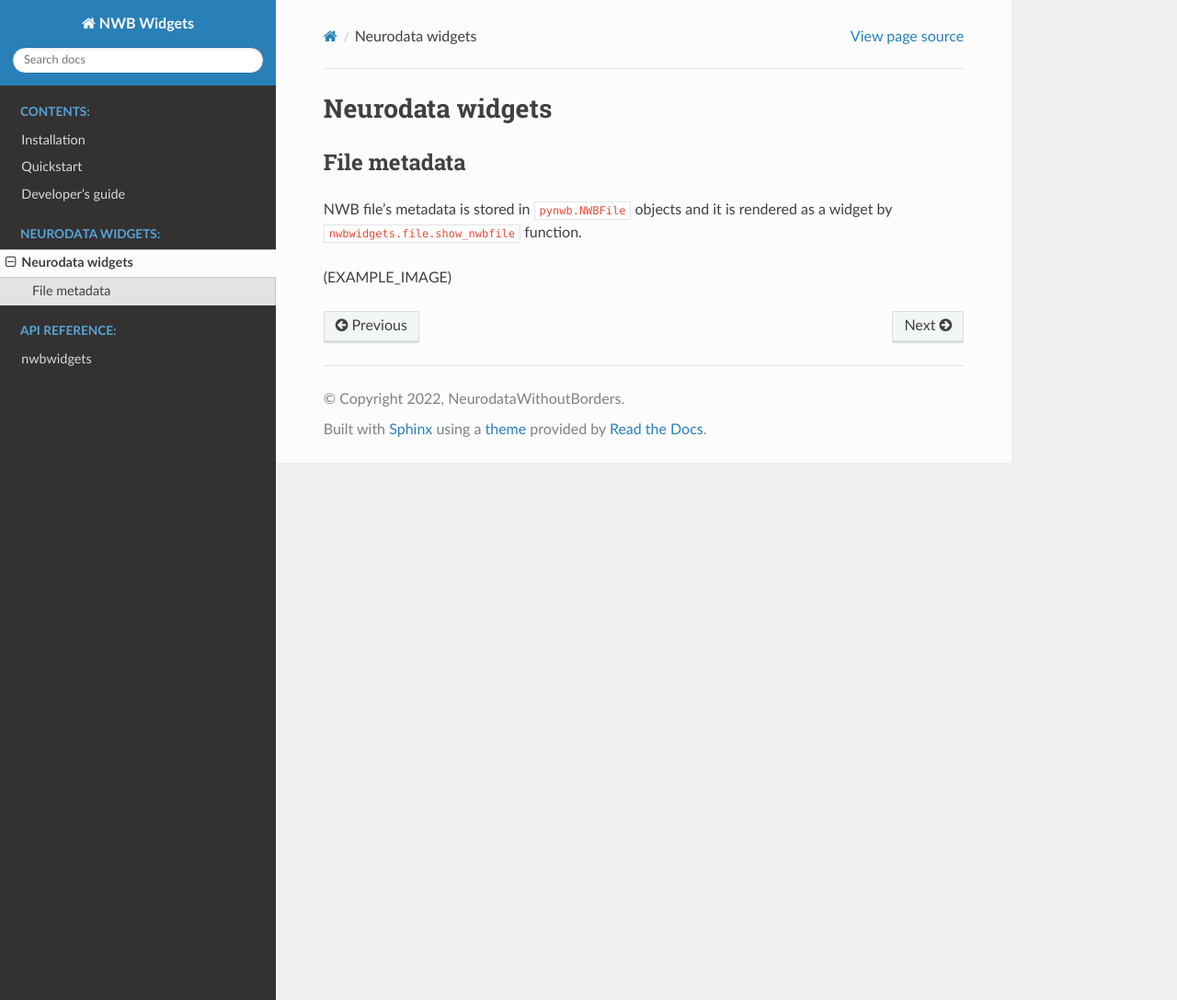
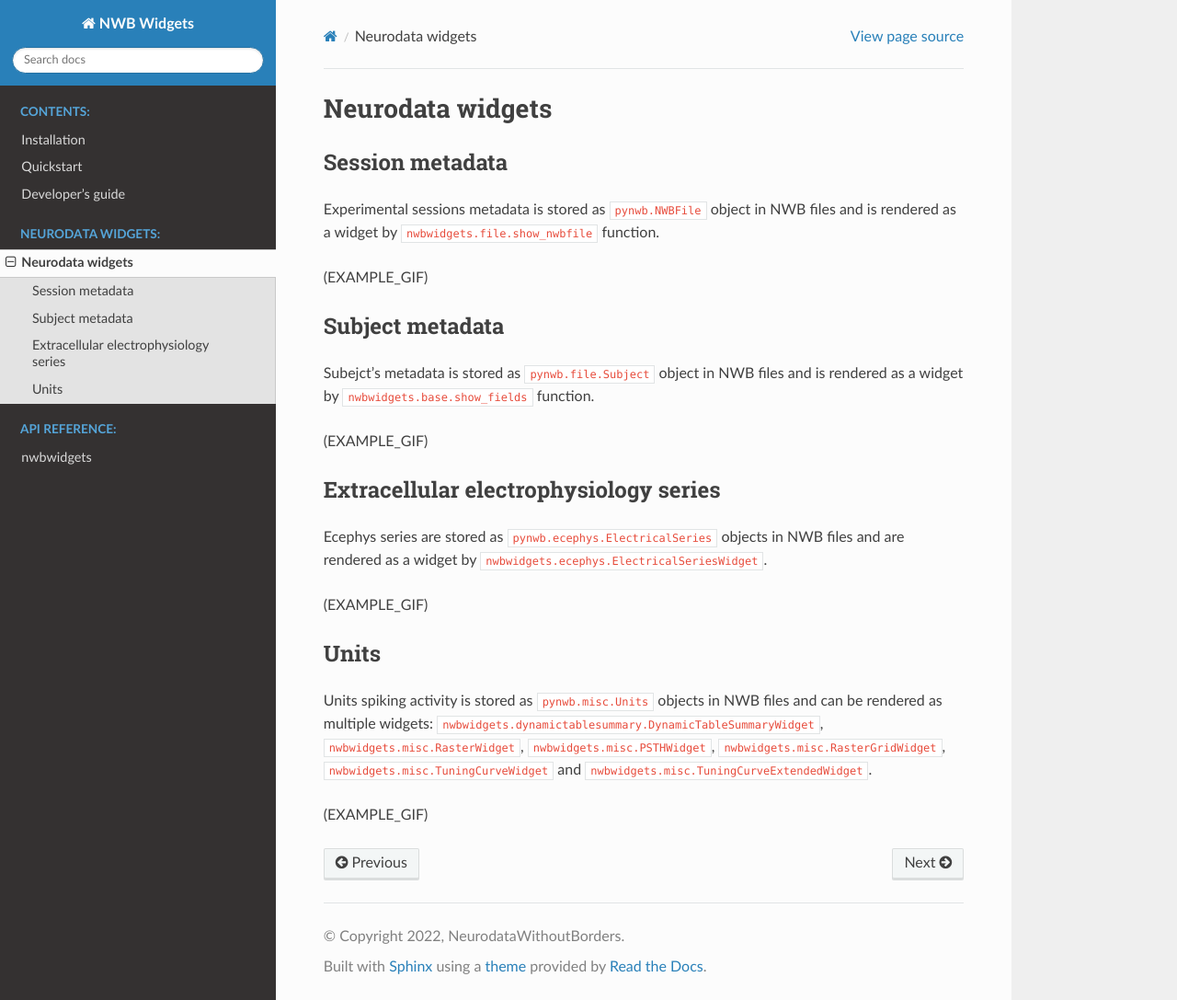
Before and after one commit to NeurodataWithoutBorders/nwbwidgets, a Sphinx documentation site: the page built from docs/source/contents/neurodata_widgets.md, in a window 1280 px wide and 1087 px high. Shown: the whole window at 92% size. Built offline with Sphinx 7.4.7 and the Read the Docs theme 2.0.0, drawn with Linux system fonts in a browser that asks for light colours.

Commit message:
examples

```diff
--- a/docs/source/contents/neurodata_widgets.md
+++ b/docs/source/contents/neurodata_widgets.md
@@ -1,6 +1,21 @@
 # Neurodata widgets
 
-## File metadata
-NWB file's metadata is stored in `pynwb.NWBFile` objects and it is rendered as a widget by `nwbwidgets.file.show_nwbfile` function.
+## Session metadata
+Experimental sessions metadata is stored as `pynwb.NWBFile` object in NWB files and is rendered as a widget by `nwbwidgets.file.show_nwbfile` function.
 
-(EXAMPLE_IMAGE)
+(EXAMPLE_GIF)
+
+## Subject metadata
+Subejct's metadata is stored as `pynwb.file.Subject` object in NWB files and is rendered as a widget by `nwbwidgets.base.show_fields` function.
+
+(EXAMPLE_GIF)
+
+## Extracellular electrophysiology series
+Ecephys series are stored as `pynwb.ecephys.ElectricalSeries` objects in NWB files and are rendered as a widget by `nwbwidgets.ecephys.ElectricalSeriesWidget`.
+
+(EXAMPLE_GIF)
+
+## Units
+Units spiking activity is stored as `pynwb.misc.Units` objects in NWB files and can be rendered as multiple widgets: `nwbwidgets.dynamictablesummary.DynamicTableSummaryWidget`, `nwbwidgets.misc.RasterWidget`, `nwbwidgets.misc.PSTHWidget`, `nwbwidgets.misc.RasterGridWidget`, `nwbwidgets.misc.TuningCurveWidget` and `nwbwidgets.misc.TuningCurveExtendedWidget`.
+
+(EXAMPLE_GIF)
```
